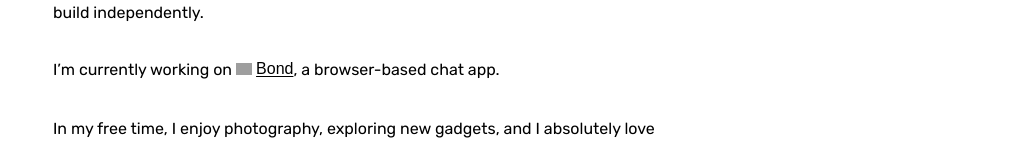
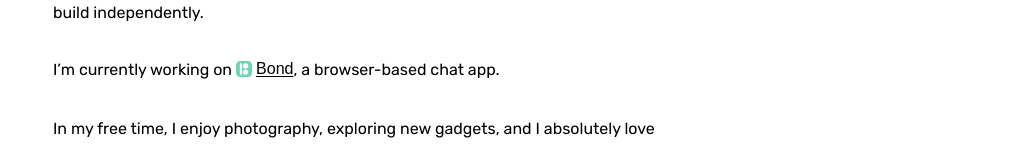
Before and after one commit to canooopus/portfolio, a Next.js app: page / in a window 1280 px wide. Shown: the part 281-425 px from the top of the page, without its empty margins (270-1280 px from the left). Built offline with nearby package versions, Linux system fonts and the light colour scheme; grey boxes are pictures that could not be loaded; a web font is replaced by a local one.

Commit message:
bond.svgのパスを修正

```diff
--- a/app/page.tsx
+++ b/app/page.tsx
@@ -379,7 +379,7 @@ export default function Home() {
               >
                 <span className="h-[1em] w-[1em] flex items-center">
                   <Image
-                    src="/Bond.svg"
+                    src="/images/brand/Bond.svg"
                     alt="ロゴ"
                     width={100}
                     height={100}
```
